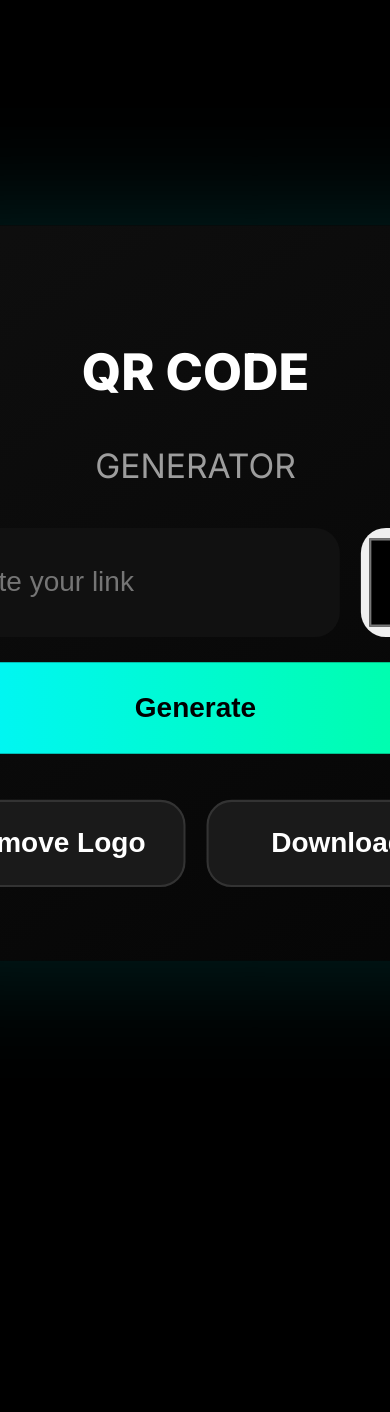
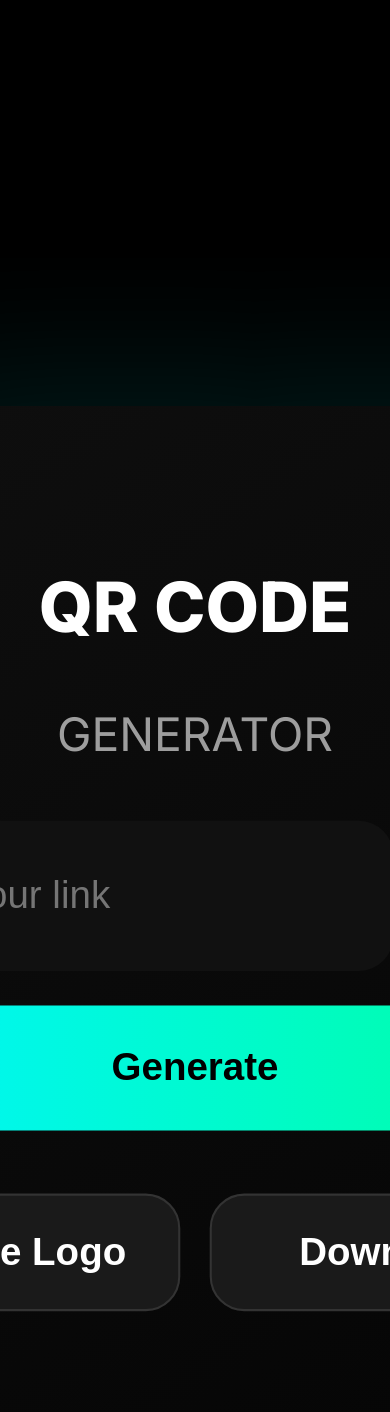
Before and after one commit to tarunrajput304/QR-code-generator, a Flask app: page / in a window 390 px wide; the page is wider, and only the part inside the window is pictured. Shown: the part 251-1663 px from the top of that part. Before the commit the page ends 1237 px from the top of that part, so only its background shows below. Run offline with Flask 3, Linux system fonts and the light colour scheme.

Commit message:
change in mobile view

```diff
--- a/templates/index.html
+++ b/templates/index.html
@@ -8,18 +8,6 @@
 <link href="https://fonts.googleapis.com/css2?family=Inter:wght@400;600;800&display=swap" rel="stylesheet">
 
 <style>
-/* MOBILE ONLY FIX — PC VIEW UNCHANGED */
-@media (max-width: 768px) {
-    body {
-        zoom: 2.0;
-    }
-}
-
-@media (max-width: 768px) {
-    .container {
-        transform: scale(1.05);
-    }
-}
 
 body {
     margin: 0;
@@ -105,6 +93,20 @@ button {
 .actions button:hover {
     background: #222;
 }
+
+/* MOBILE ONLY FIX — PC VIEW UNCHANGED */
+@media (max-width: 768px) {
+    body {
+        zoom: 2.75;
+    }
+}
+
+@media (max-width: 768px) {
+    .container {
+        transform: scale(1.05);
+    }
+}
+
 </style>
 </head>
 
```
